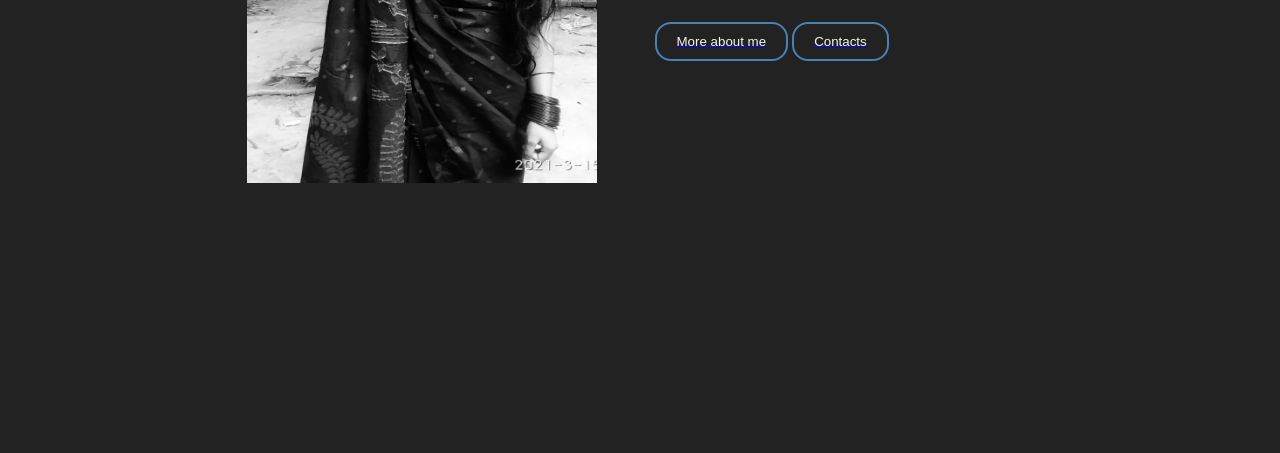
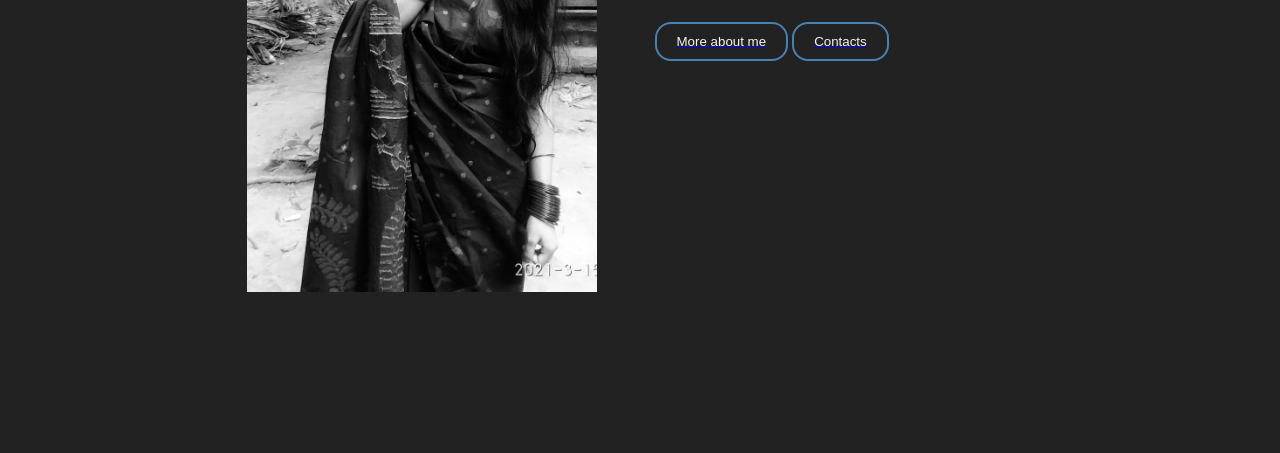
Before and after one commit to shahrinaSabrin/learning_project, a plain HTML site: page index.html in a window 1280 px wide. Shown: the part 347-800 px from the top of the page. Drawn offline with Linux system fonts and the light colour scheme.

Commit message:
photo update

```diff
--- a/index.html
+++ b/index.html
@@ -19,7 +19,7 @@
 <span style="font-size:30px;cursor:pointer" onclick="openNav()">&#9776;</span>
 	</div>
 	<div class="photo">
-		<img src="./image/IMG_20210322_150634-01.jpeg" alt="" height="450px" width="350px">
+		<img src="./image/IMG_20210322_150634-01.jpeg" alt=""width="350px">
 	</div>
 	<div class="info">
 		<p><h2>Hi there!</h2></p>
```
